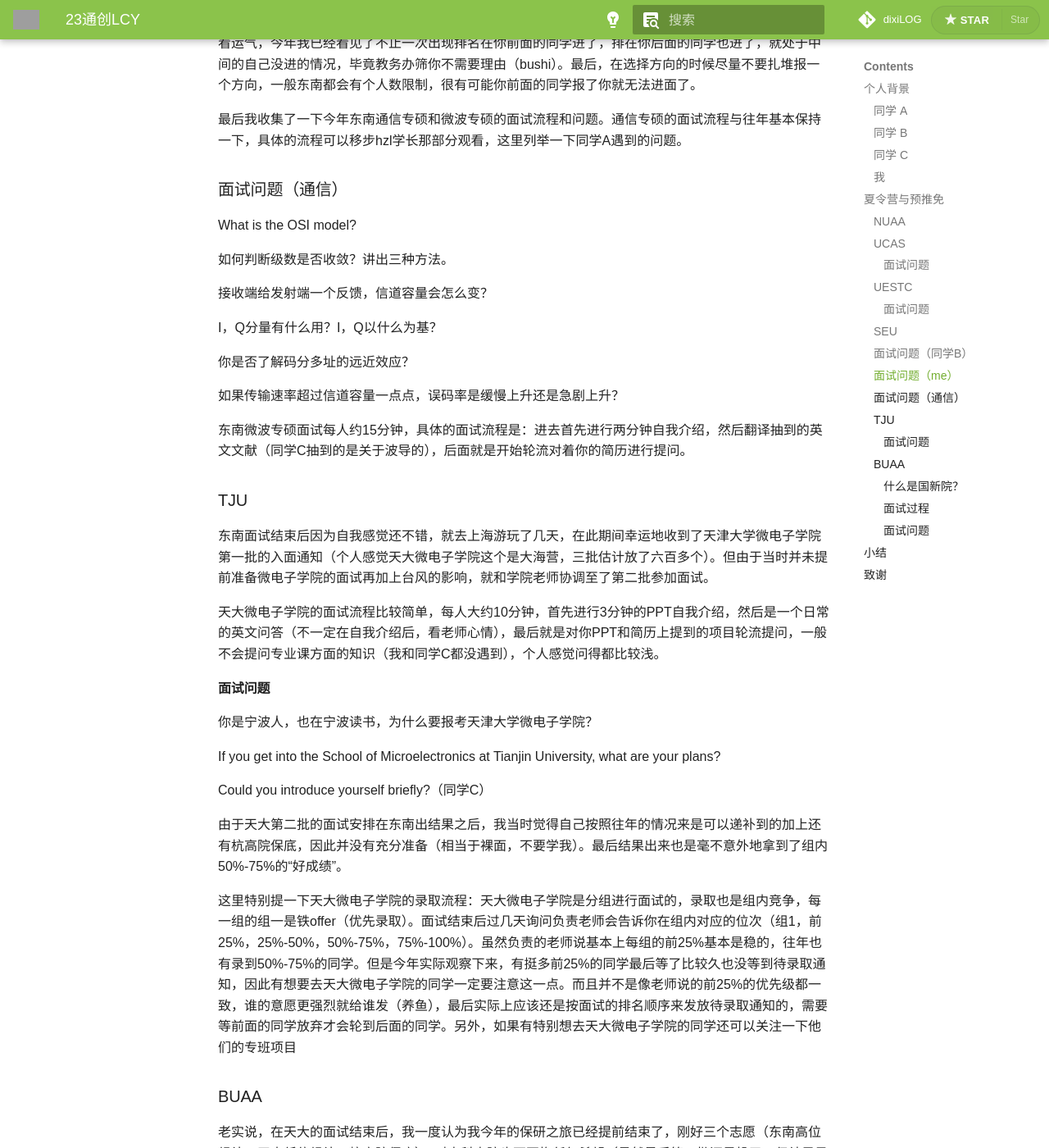
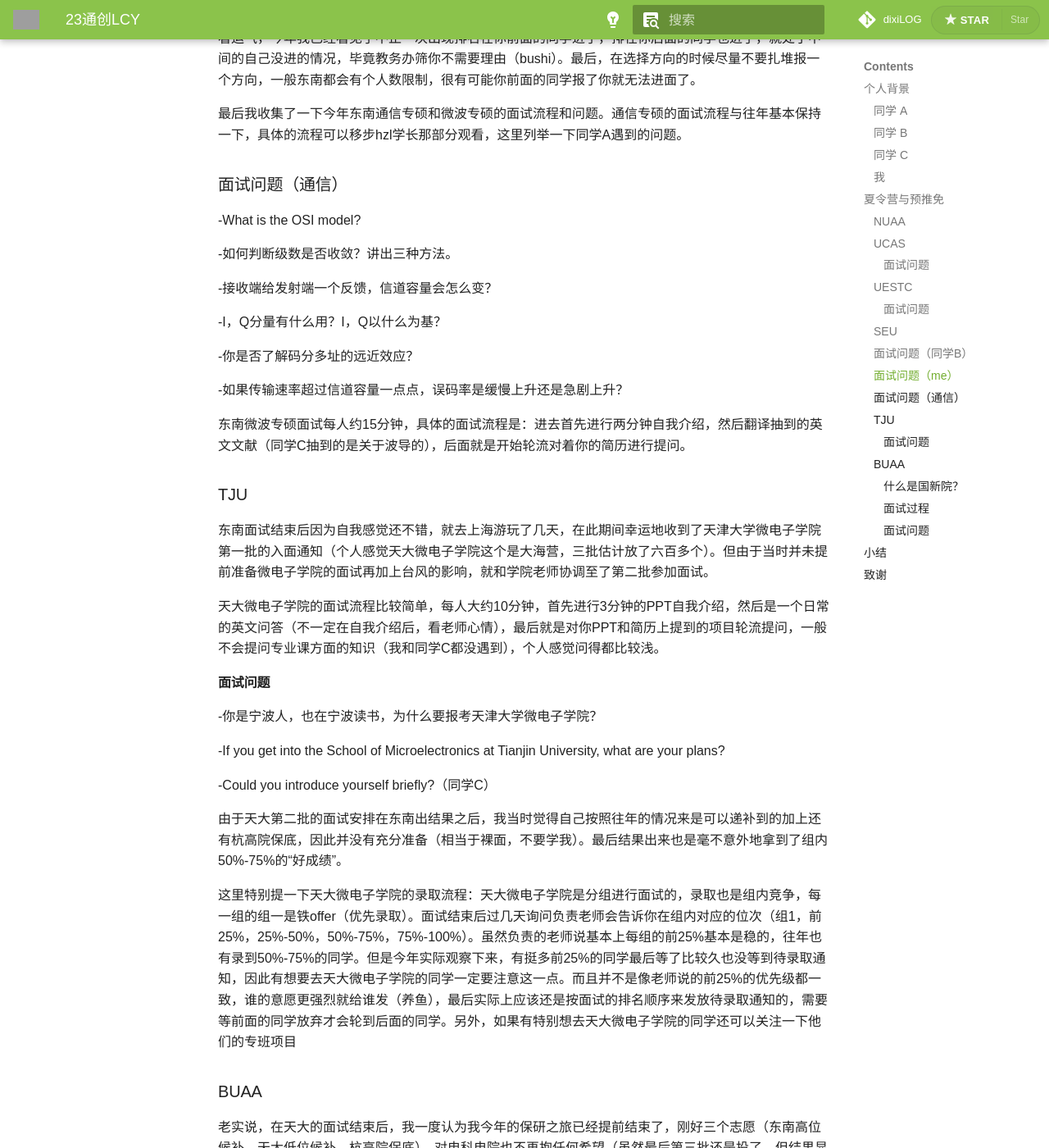
Before and after one commit to dixiLOG/dixiLOG.github.io, an MkDocs documentation site: the page built from docs/Flysheet/tourFeel/03lcy.md, in a window 1280 px wide and 1400 px high, scrolled down 4691 px. Shown: the whole window at 82% size. Built offline with MkDocs 1.6.1 and Material for MkDocs 9.7.7, drawn with Linux system fonts in a browser that asks for light colours; some web fonts are replaced; comment, search, counter and statistics services are not loaded; a style sheet for code colours, icons or effects is not loaded; some of the changed text lies outside the part shown; grey boxes are pictures that could not be loaded.

Commit message:
Update 03lcy.md

```diff
--- a/docs/Flysheet/tourFeel/03lcy.md
+++ b/docs/Flysheet/tourFeel/03lcy.md
@@ -2,19 +2,19 @@
 
 作为一名刚刚结束26年保研的通创er，今年我的保研心路历程大概可以描述为以下几部分：
 
-《我要冲浙大》
+                          《我要冲浙大》
 
-《去东南也不错》
+                         《去东南也不错》
 
-《天大怎么样》
+                          《天大怎么样》
 
-《电科能进吗》
+                          《电科能进吗》
 
-《杭高院很好啊》
+                         《杭高院很好啊》
 
-《我要梭哈东南》
+                         《我要梭哈东南》
 
-《我看本校很有前途》
+                       《我看本校很有前途》
 
 虽然每一年都说保研越来越难了，都说自己这一届是最难的，但是我还是想说，今年是真的难。下面我就来分享一下我和另外三位小伙伴今年异常坎坷的保研之旅。
 
@@ -68,13 +68,13 @@
 
 #### 面试问题
 
-What is the biggest challenge you have ever faced, and how did you overcome it?
+-What is the biggest challenge you have ever faced, and how did you overcome it?
 
-Can you briefly explain the innovations of your paper in English?
+-Can you briefly explain the innovations of your paper in English?
 
-麦克斯韦方程组是什么？
+-麦克斯韦方程组是什么？
 
-与5G相比，6G有什么主要的变化？
+-与5G相比，6G有什么主要的变化？
 
 ### UESTC
 
@@ -86,13 +86,13 @@
 
 #### 面试问题
 
-What do you usually like to do in your free time?
+-What do you usually like to do in your free time?
 
-什么是镜像法？
+-什么是镜像法？
 
-什么是趋肤深度？
+-什么是趋肤深度？
 
-微波的频段范围是多少？对应的波长是多少？
+-微波的频段范围是多少？对应的波长是多少？
 
 ### SEU
 
@@ -108,19 +108,19 @@
 
 ### 面试问题（同学B）
 
-一个场效应管VGS>VTH，且VDS < VGS -VTH时，MOS管可以等效成一个什么电路？
+-一个场效应管VGS>VTH，且VDS < VGS -VTH时，MOS管可以等效成一个什么电路？
 
-给你一个共栅共射级联放大电路，判断放大电路类型并画出它的等效交流通路。
+-给你一个共栅共射级联放大电路，判断放大电路类型并画出它的等效交流通路。
 
 ### 面试问题（me）
 
-共源放大器和共漏放大器的特性是什么？各自的应用场合是什么？
+-共源放大器和共漏放大器的特性是什么？各自的应用场合是什么？
 
-给你一个电路，分析它是什么类型的反馈电路，类似于下面这张图。
+-给你一个电路，分析它是什么类型的反馈电路，类似于下面这张图。
 
-你为什么报考鲁汶方向？你做的东西和鲁汶方向有什么关联吗？
+-你为什么报考鲁汶方向？你做的东西和鲁汶方向有什么关联吗？
 
-对于一个共射小信号放大器，你如何判断它是否出现了非线性失真？
+-对于一个共射小信号放大器，你如何判断它是否出现了非线性失真？
 
 整体面试我并不是很紧张，面完一开始自我感觉良好，问题基本都回答出来了，但是我在回答专业课问题的时候我那组老师好像并未听讲，或许是低头在看我的简历，最后问了我一句“你讲完了是吗？”。另外在回答关于共射小信号放大器的问题时，一开始可能老师没听懂我的意思，所以卡壳了一会儿，或许这也是最后分数并不高的原因。
 
@@ -136,17 +136,17 @@
 
 ### 面试问题（通信）
 
-What is the OSI model?
+-What is the OSI model?
 
-如何判断级数是否收敛？讲出三种方法。
+-如何判断级数是否收敛？讲出三种方法。
 
-接收端给发射端一个反馈，信道容量会怎么变？
+-接收端给发射端一个反馈，信道容量会怎么变？
 
-I，Q分量有什么用？I，Q以什么为基？
+-I，Q分量有什么用？I，Q以什么为基？
 
-你是否了解码分多址的远近效应？
+-你是否了解码分多址的远近效应？
 
-如果传输速率超过信道容量一点点，误码率是缓慢上升还是急剧上升？
+-如果传输速率超过信道容量一点点，误码率是缓慢上升还是急剧上升？
 
 东南微波专硕面试每人约15分钟，具体的面试流程是：进去首先进行两分钟自我介绍，然后翻译抽到的英文文献（同学C抽到的是关于波导的），后面就是开始轮流对着你的简历进行提问。
 
@@ -158,11 +158,11 @@
 
 #### 面试问题
 
-你是宁波人，也在宁波读书，为什么要报考天津大学微电子学院？
+-你是宁波人，也在宁波读书，为什么要报考天津大学微电子学院？
 
-If you get into the School of Microelectronics at Tianjin University, what are your plans?
+-If you get into the School of Microelectronics at Tianjin University, what are your plans?
 
-Could you introduce yourself briefly?（同学C）
+-Could you introduce yourself briefly?（同学C）
 
 由于天大第二批的面试安排在东南出结果之后，我当时觉得自己按照往年的情况来是可以递补到的加上还有杭高院保底，因此并没有充分准备（相当于裸面，不要学我）。最后结果出来也是毫不意外地拿到了组内50%-75%的“好成绩”。
 
@@ -186,21 +186,21 @@
 
 #### 面试问题
 
-如何求解矩阵的秩？
+-如何求解矩阵的秩？
 
-你知道微分中值定理吗？
+-你知道微分中值定理吗？
 
-什么是泰勒级数？
+-什么是泰勒级数？
 
-信息熵的定义是什么？请举生活中的两个例子分别说明熵高和熵低的含义。
+-信息熵的定义是什么？请举生活中的两个例子分别说明熵高和熵低的含义。
 
-你这篇论文的主要创新点是什么？总结一下？
+-你这篇论文的主要创新点是什么？总结一下？
 
-为什么这篇论文你是二作，你主要承担了哪些工作？
+-为什么这篇论文你是二作，你主要承担了哪些工作？
 
-你设计的滤波器是IIR滤波器还是FIR滤波器？
+-你设计的滤波器是IIR滤波器还是FIR滤波器？
 
-校企专项需要前往企业实习，你如何兼顾科研与实习？如何处理压力？
+-校企专项需要前往企业实习，你如何兼顾科研与实习？如何处理压力？
 
 面试结束后，如释重负。没想到只突击了一天（还是要尽可能地充分准备面试，不要学我），最后的效果也还不错，基本上都回答出来了，逻辑也比较清晰。9.22填报志愿当天才出面试结果，最后也是幸运地拿到了拟录取资格。北航作为几乎是最晚开预推免的学校，虽然报名人数很多，但是很多人可能会因为手里有其他offer不会来参加面试。以国新院这次预推免为例，国新院专项和校企专项都只来了大约一半的人数，因此只要能够入面，鸽穿候补到的概率还是很大的。
 
```
